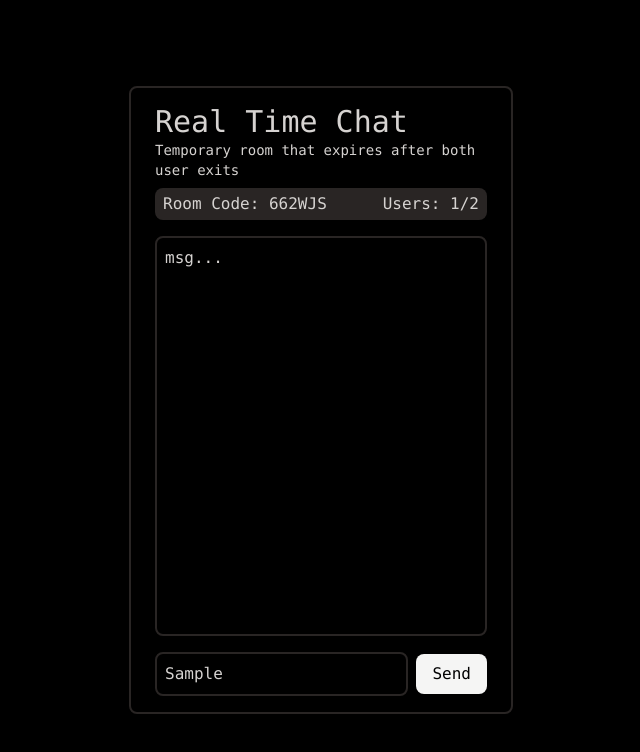
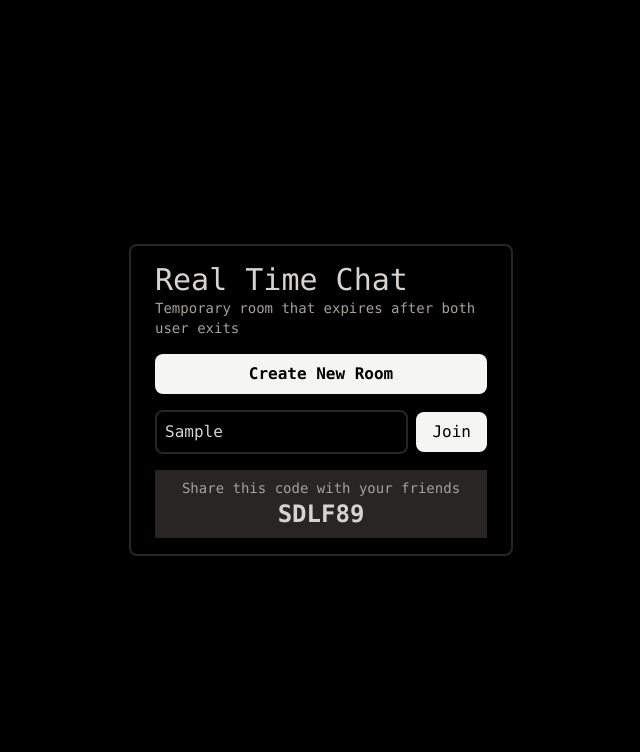
Before and after one commit to SaikatDeb12/ChatApp, a React (Vite) app in the folder frontend/: page / in a window 1280 px wide. Both pictures are taken after typing "Sample" into the empty fields and a click on the button "Create New Room". Shown: the top 752 px of the page, without its empty margins (319-959 px from the left). Built offline with nearby package versions, Linux system fonts and the light colour scheme.

Commit message:
collapse logic

```diff
--- a/frontend/src/App.tsx
+++ b/frontend/src/App.tsx
@@ -3,9 +3,17 @@ import "./App.css";
 
 function App() {
   const [toggleRoom, setToggleRoom] = useState<boolean>(false);
+  const [joinRoom, setJoinRoom] = useState<boolean>(false);
+
   const createNewRoom = () => {
     setToggleRoom(true);
   };
+
+  const onJoin = () => {
+    setToggleRoom(false);
+    setJoinRoom(true);
+  };
+
   return (
     <div className="h-screen w-full flex justify-center items-center bg-black">
       <div className="w-[30vw] h-fit border-2 font-mono border-stone-800 rounded-lg px-6 py-4 space-y-4">
@@ -14,18 +22,18 @@ function App() {
             <h2 className="text-stone-300 text-3xl font-normal">
               Real Time Chat
             </h2>
-            <p className="text-stone-300 text-sm font-mono">
+            <p className="text-stone-400 text-sm font-mono">
               Temporary room that expires after both user exits
             </p>
           </div>
-          {toggleRoom && (
+          {joinRoom && (
             <div className="text-stone-300 border-none bg-stone-800 px-2 py-1 my-2 rounded-lg flex justify-between">
               <p>Room Code: 662WJS</p>
               <p>Users: 1/2</p>
             </div>
           )}
         </div>
-        {toggleRoom ? (
+        {joinRoom ? (
           <div className="text-stone-300 h-[50vh] w-full py-2 border-2 p-2 border-stone-800 rounded-lg">
             <p>msg...</p>
           </div>
@@ -40,12 +48,25 @@ function App() {
         <div className="flex items-center h-fit w-full space-x-2">
           <input
             className="text-stone-300 w-full border-2 border-stone-800 rounded-lg p-2"
-            placeholder={toggleRoom ? "Type a message..." : "Enter Room Code"}
+            placeholder={joinRoom ? "Type a message..." : "Enter Room Code"}
           />
-          <button className="rounded-lg px-4 py-2 bg-stone-100 text-black">
-            {toggleRoom ? "Send" : "Join"}
+          <button
+            onClick={onJoin}
+            className="rounded-lg px-4 py-2 bg-stone-100 text-black"
+          >
+            {joinRoom ? "Send" : "Join"}
           </button>
         </div>
+        {toggleRoom && (
+          <div className="bg-stone-800 w-full py-2 text-center">
+            <p className="text-sm text-stone-400">
+              Share this code with your friends
+            </p>
+            <h2 className="text-2xl bg-stone-800 text-stone-300 font-bold">
+              SDLF89
+            </h2>
+          </div>
+        )}
       </div>
     </div>
   );
```
